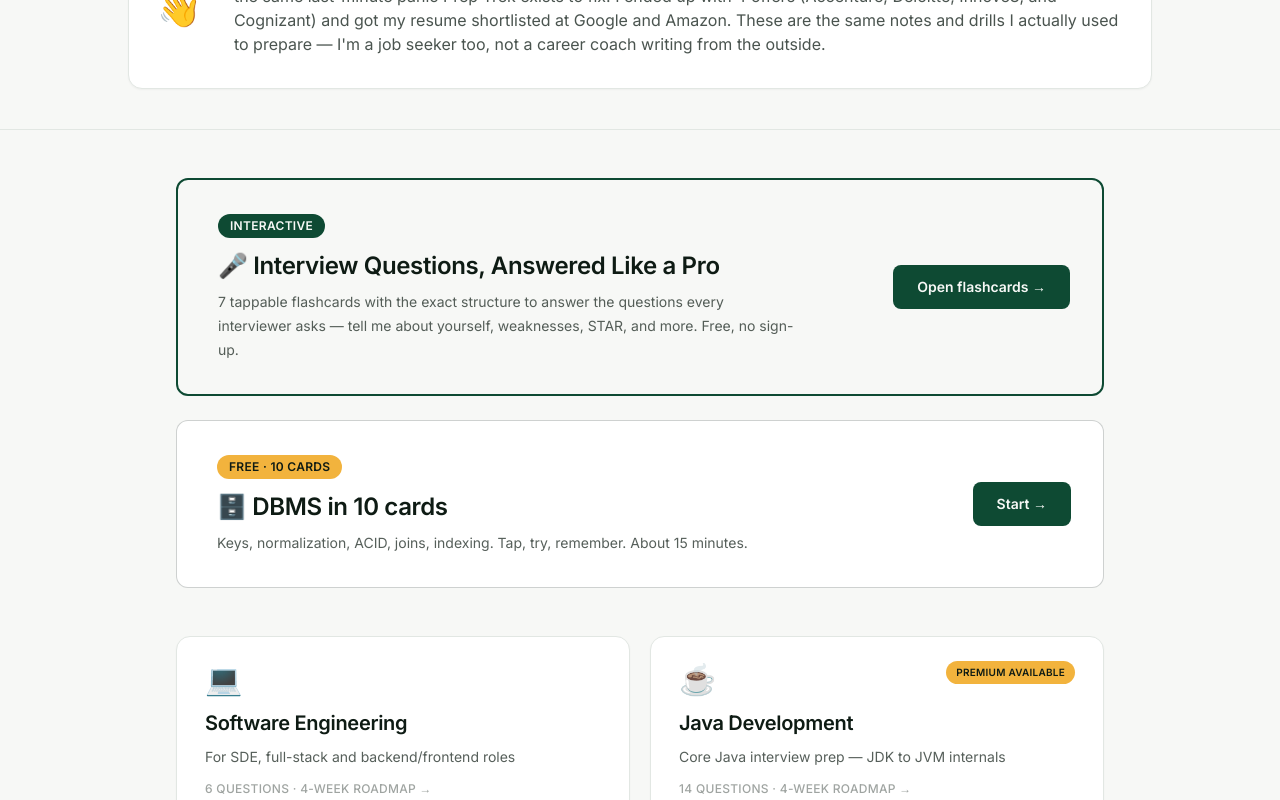
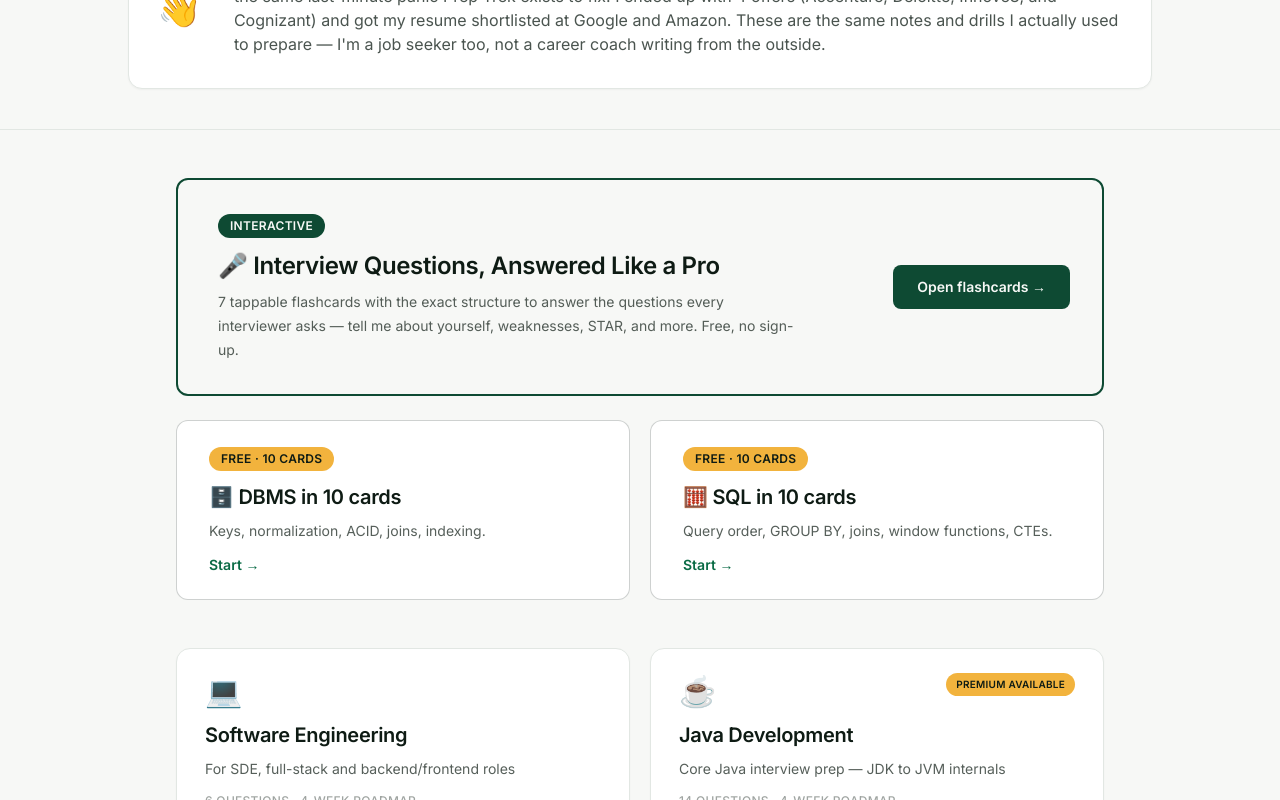
Before and after one commit to tinaaswanii/JobNetWork, a Next.js app: page /prep-trek in a window 1280 px wide. Shown: the part 402-1202 px from the top of the page. Built offline with nearby package versions, Linux system fonts and the light colour scheme.

Commit message:
Update page.tsx

```diff
--- a/app/prep-trek/page.tsx
+++ b/app/prep-trek/page.tsx
@@ -101,29 +101,30 @@ export default function PrepTrekIndexPage() {
           </span>
         </a>
       </section>
+
       {/* Subject cards: short, tappable interview cards by subject */}
-      <section className="mx-auto max-w-5xl px-6 pt-6 md:px-12">
-        <Link
-          href="/prep-trek/dbms"
-          className="flex flex-col gap-3 rounded-xl border border-ink/20 bg-white p-6 pl-8 transition hover:-translate-y-0.5 md:flex-row md:items-center md:justify-between md:p-8 md:pl-10"
-        >
-          <div>
+      <section className="mx-auto grid max-w-5xl gap-5 px-6 pt-6 md:grid-cols-2 md:px-12">
+        {[
+          { href: "/prep-trek/dbms", emoji: "🗄️", name: "DBMS in 10 cards", text: "Keys, normalization, ACID, joins, indexing." },
+          { href: "/prep-trek/sql", emoji: "🧮", name: "SQL in 10 cards", text: "Query order, GROUP BY, joins, window functions, CTEs." },
+        ].map((s) => (
+          <Link
+            key={s.href}
+            href={s.href}
+            className="block rounded-xl border border-ink/20 bg-white p-6 pl-8 transition hover:-translate-y-0.5"
+          >
             <span className="inline-block rounded-full bg-mustard px-3 py-1 text-xs font-semibold uppercase tracking-wide text-ink">
               Free · 10 cards
             </span>
-            <h2 className="mt-3 font-display text-xl md:text-2xl">
-              🗄️ DBMS in 10 cards
+            <h2 className="mt-3 font-display text-xl">
+              {s.emoji} {s.name}
             </h2>
-            <p className="mt-2 max-w-xl text-sm leading-6 text-ink/70">
-              Keys, normalization, ACID, joins, indexing. Tap, try, remember.
-              About 15 minutes.
-            </p>
-          </div>
-          <span className="inline-flex shrink-0 items-center justify-center rounded-lg bg-board px-6 py-3 text-sm font-semibold text-paper">
-            Start →
-          </span>
-        </Link>
+            <p className="mt-2 text-sm leading-6 text-ink/70">{s.text}</p>
+            <p className="mt-3 text-sm font-semibold text-denim">Start →</p>
+          </Link>
+        ))}
       </section>
+
       <section className="mx-auto max-w-5xl px-6 py-12 md:px-12">
         <div className="grid gap-5 md:grid-cols-2">
           {prepTracks.map((track) => (
```
